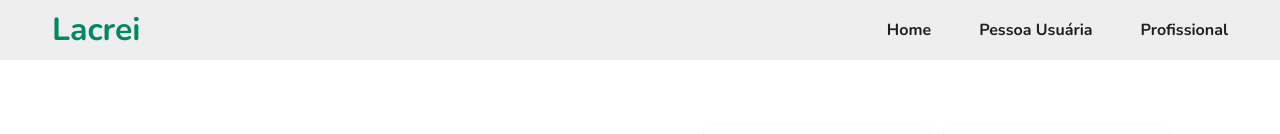
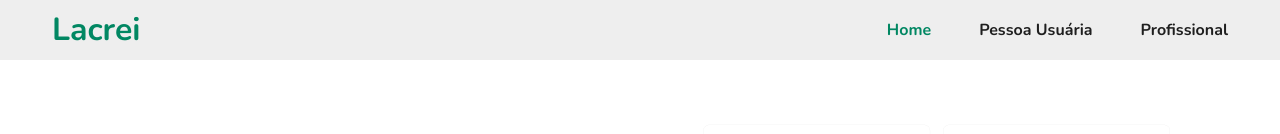
Before and after one commit to guilhermeabell/volunteer-challenge-frontend, a React (Vite) app: page / in a window 1280 px wide. Shown: the top 134 px of the page. Built offline with nearby package versions, Linux system fonts and the light colour scheme.

Commit message:
feat: adding selected menu prop

```diff
--- a/src/fragments/Header/index.tsx
+++ b/src/fragments/Header/index.tsx
@@ -1,23 +1,33 @@
 import React from 'react'
-import { Link } from 'react-router-dom'
+import { Link, useLocation } from 'react-router-dom'
 import * as S from './styles'
 
-const Header: React.FC = () => {
+interface HeaderProps {
+  selected?: boolean
+}
+
+const Header: React.FC<HeaderProps> = () => {
+  const location = useLocation()
+
+  const isSelected = (path: string) => {
+    return location.pathname === path
+  }
+
   return (
     <S.HeaderContainer>
       <S.Title data-testid="header-title">Lacrei</S.Title>
       <S.NavigationMenu>
-        <S.NavigationMenuItem>
+        <S.NavigationMenuItem selected={isSelected('/')}>
           <Link data-testid="header-menu-home" to="/">
             Home
           </Link>
         </S.NavigationMenuItem>
-        <S.NavigationMenuItem>
+        <S.NavigationMenuItem selected={isSelected('/userperson')}>
           <Link data-testid="header-menu-user-person" to="/userperson">
             Pessoa Usuária
           </Link>
         </S.NavigationMenuItem>
-        <S.NavigationMenuItem>
+        <S.NavigationMenuItem selected={isSelected('/professional')}>
           <Link data-testid="header-menu-professional" to="/professional">
             Profissional
           </Link>
--- a/src/fragments/Header/styles.ts
+++ b/src/fragments/Header/styles.ts
@@ -16,6 +16,7 @@ export const Title = styled.h1`
   line-height: 44px;
   color: #018762;
 `
+
 export const NavigationMenu = styled.ul`
   display: flex;
   color: #1f1f1f;
@@ -25,15 +26,16 @@ export const NavigationMenu = styled.ul`
   padding: 2rem;
 `
 
-export const NavigationMenuItem = styled.li`
+export const NavigationMenuItem = styled.li<{ selected: boolean }>`
   margin-left: 16px;
   cursor: pointer;
 
   &:first-child {
     margin-left: 0;
   }
+
   a {
-    color: inherit;
+    color: ${({ selected }) => (selected ? '#018762' : 'inherit')};
     text-decoration: none;
     transition: all 0.2s ease 0s;
   }
--- a/src/index.css
+++ b/src/index.css
@@ -16,4 +16,5 @@
   margin: 0;
   font-family: 'Nunito', system-ui, Avenir, Helvetica, Arial, sans-serif;
   font-style: normal;
+  text-decoration: none;
 }
```
